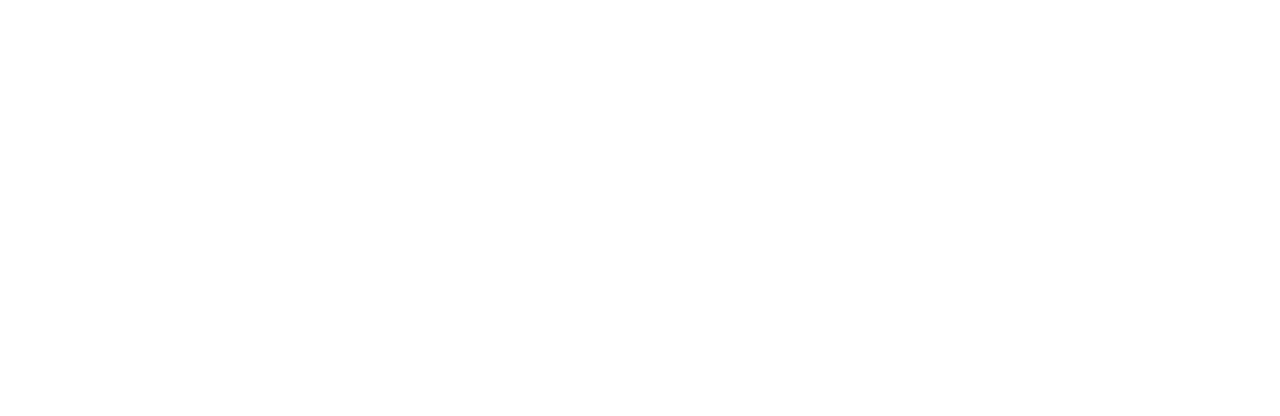
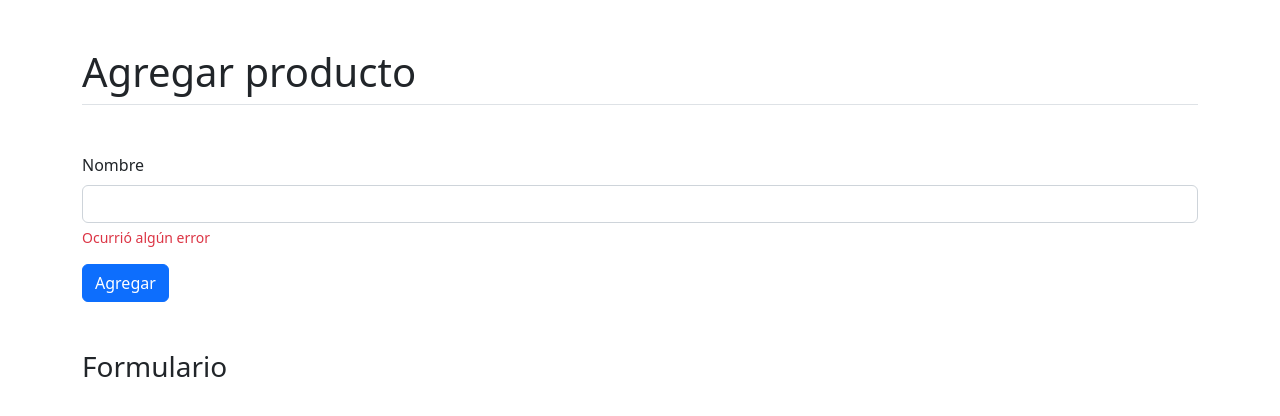
Before and after one commit to magadiflo/angular-directivas-app, an Angular app: page /productos/agregar in a window 1280 px wide. Before the commit this address led to /. Shown: the top 416 px of the page. Built offline with nearby package versions, Linux system fonts and the light colour scheme.

Commit message:
Estructura de la aplicación

```diff
--- a/src/app/app-routing.module.ts
+++ b/src/app/app-routing.module.ts
@@ -1,7 +1,13 @@
 import { NgModule } from '@angular/core';
 import { RouterModule, Routes } from '@angular/router';
 
-const routes: Routes = [];
+const routes: Routes = [
+  {
+    path: 'productos',
+    loadChildren: () => import('./productos/productos.module').then(m => m.ProductosModule),
+  },
+  { path: '**', redirectTo: 'productos', },
+];
 
 @NgModule({
   imports: [RouterModule.forRoot(routes)],
--- /dev/null
+++ b/src/app/productos/pages/agregar/agregar.component.html
@@ -0,0 +1,12 @@
+<h1 class="mt-5 mb-5 pb-2 border-bottom">Agregar producto</h1>
+
+<form>
+    <div class="mb-3">
+        <label for="nombre" class="form-label">Nombre</label>
+        <input type="text" class="form-control" id="nombre">
+        <div class="form-text text-danger">Ocurrió algún error</div>
+    </div>
+    <button type="submit" class="btn btn-primary">Agregar</button>
+</form>
+
+<h3 class="mt-5">Formulario</h3>
--- /dev/null
+++ b/src/app/productos/pages/agregar/agregar.component.ts
@@ -0,0 +1,16 @@
+import { Component, OnInit } from '@angular/core';
+
+@Component({
+  selector: 'app-agregar',
+  templateUrl: './agregar.component.html',
+  styles: [
+  ]
+})
+export class AgregarComponent implements OnInit {
+
+  constructor() { }
+
+  ngOnInit(): void {
+  }
+
+}
--- a/src/index.html
+++ b/src/index.html
@@ -11,7 +11,7 @@
     integrity="sha384-Zenh87qX5JnK2Jl0vWa8Ck2rdkQ2Bzep5IDxbcnCeuOxjzrPF/et3URy9Bv1WTRi" crossorigin="anonymous">
 </head>
 
-<body>
+<body class="container">
   <app-root></app-root>
   <script src="https://cdn.jsdelivr.net/npm/bootstrap@5.2.2/dist/js/bootstrap.bundle.min.js"
     integrity="sha384-OERcA2EqjJCMA+/3y+gxIOqMEjwtxJY7qPCqsdltbNJuaOe923+mo//f6V8Qbsw3"
```
Also changed, not shown: src/app/productos/productos-routing.module.ts (added, +20 -0 lines), src/app/productos/productos.module.ts (added, +17 -0 lines), src/app/shared/shared.module.ts (added, +12 -0 lines).
